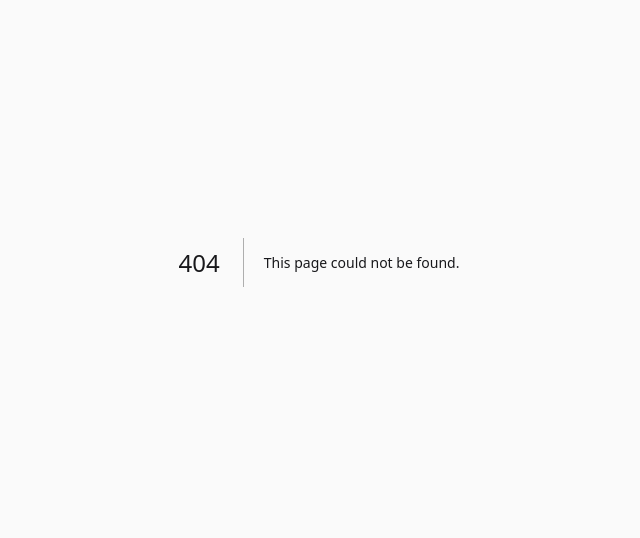
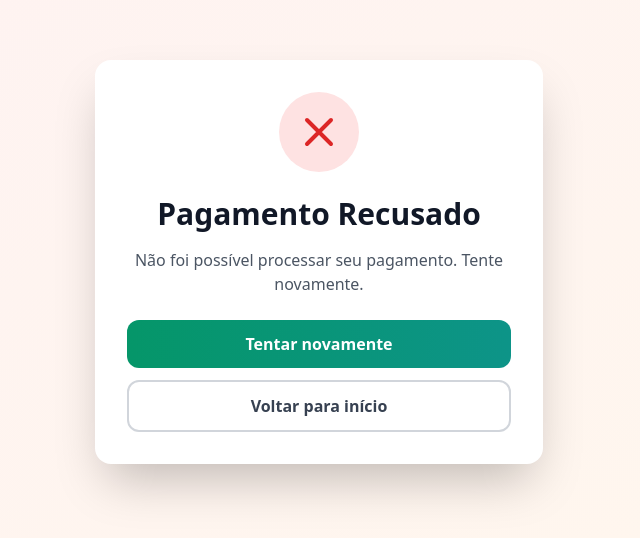
Before and after one commit to socdefainder-oss/pronto-frontend, a Next.js app: page /payment/failure in a window 1280 px wide. Before the commit this address had no page. Shown: the part 138-676 px from the top of the page, without its empty margins (321-961 px from the left). Built offline with nearby package versions, Linux system fonts and the light colour scheme.

Commit message:
feat: add Mercado Pago payment integration to frontend with PIX and credit card support

```diff
--- /dev/null
+++ b/app/payment/failure/page.tsx
@@ -0,0 +1,39 @@
+"use client";
+import { useSearchParams } from "next/navigation";
+import Link from "next/link";
+
+export default function PaymentFailure() {
+  const searchParams = useSearchParams();
+  const orderId = searchParams.get("order_id");
+
+  return (
+    <div className="min-h-screen flex items-center justify-center bg-gradient-to-br from-red-50 to-orange-50 p-4">
+      <div className="bg-white rounded-2xl shadow-2xl p-8 max-w-md w-full text-center">
+        <div className="w-20 h-20 bg-red-100 rounded-full flex items-center justify-center mx-auto mb-6">
+          <svg className="w-12 h-12 text-red-600" fill="none" stroke="currentColor" viewBox="0 0 24 24">
+            <path strokeLinecap="round" strokeLinejoin="round" strokeWidth={2} d="M6 18L18 6M6 6l12 12" />
+          </svg>
+        </div>
+        <h1 className="text-3xl font-bold text-gray-900 mb-4">Pagamento Recusado</h1>
+        <p className="text-gray-600 mb-6">Não foi possível processar seu pagamento. Tente novamente.</p>
+        {orderId && (
+          <p className="text-sm text-gray-500 mb-8">Pedido: #{orderId}</p>
+        )}
+        <div className="space-y-3">
+          <button
+            onClick={() => window.history.back()}
+            className="w-full px-6 py-3 bg-gradient-to-r from-emerald-600 to-teal-600 text-white font-bold rounded-xl hover:from-emerald-700 hover:to-teal-700 transition"
+          >
+            Tentar novamente
+          </button>
+          <Link
+            href="/"
+            className="block px-6 py-3 border-2 border-gray-300 text-gray-700 font-bold rounded-xl hover:bg-gray-50 transition"
+          >
+            Voltar para início
+          </Link>
+        </div>
+      </div>
+    </div>
+  );
+}
--- /dev/null
+++ b/app/payment/pending/page.tsx
@@ -0,0 +1,33 @@
+"use client";
+import { useSearchParams } from "next/navigation";
+import Link from "next/link";
+
+export default function PaymentPending() {
+  const searchParams = useSearchParams();
+  const orderId = searchParams.get("order_id");
+
+  return (
+    <div className="min-h-screen flex items-center justify-center bg-gradient-to-br from-amber-50 to-yellow-50 p-4">
+      <div className="bg-white rounded-2xl shadow-2xl p-8 max-w-md w-full text-center">
+        <div className="w-20 h-20 bg-amber-100 rounded-full flex items-center justify-center mx-auto mb-6">
+          <svg className="w-12 h-12 text-amber-600" fill="none" stroke="currentColor" viewBox="0 0 24 24">
+            <path strokeLinecap="round" strokeLinejoin="round" strokeWidth={2} d="M12 8v4l3 3m6-3a9 9 0 11-18 0 9 9 0 0118 0z" />
+          </svg>
+        </div>
+        <h1 className="text-3xl font-bold text-gray-900 mb-4">Pagamento Pendente</h1>
+        <p className="text-gray-600 mb-6">
+          Estamos aguardando a confirmação do seu pagamento. Você receberá uma notificação em breve.
+        </p>
+        {orderId && (
+          <p className="text-sm text-gray-500 mb-8">Pedido: #{orderId}</p>
+        )}
+        <Link
+          href="/"
+          className="inline-block px-6 py-3 bg-gradient-to-r from-emerald-600 to-teal-600 text-white font-bold rounded-xl hover:from-emerald-700 hover:to-teal-700 transition"
+        >
+          Voltar para início
+        </Link>
+      </div>
+    </div>
+  );
+}
--- /dev/null
+++ b/app/payment/success/page.tsx
@@ -0,0 +1,31 @@
+"use client";
+import { useSearchParams } from "next/navigation";
+import Link from "next/link";
+
+export default function PaymentSuccess() {
+  const searchParams = useSearchParams();
+  const orderId = searchParams.get("order_id");
+
+  return (
+    <div className="min-h-screen flex items-center justify-center bg-gradient-to-br from-emerald-50 to-teal-50 p-4">
+      <div className="bg-white rounded-2xl shadow-2xl p-8 max-w-md w-full text-center">
+        <div className="w-20 h-20 bg-emerald-100 rounded-full flex items-center justify-center mx-auto mb-6">
+          <svg className="w-12 h-12 text-emerald-600" fill="none" stroke="currentColor" viewBox="0 0 24 24">
+            <path strokeLinecap="round" strokeLinejoin="round" strokeWidth={2} d="M5 13l4 4L19 7" />
+          </svg>
+        </div>
+        <h1 className="text-3xl font-bold text-gray-900 mb-4">Pagamento Aprovado!</h1>
+        <p className="text-gray-600 mb-6">Seu pedido foi confirmado e já está sendo preparado.</p>
+        {orderId && (
+          <p className="text-sm text-gray-500 mb-8">Pedido: #{orderId}</p>
+        )}
+        <Link
+          href="/"
+          className="inline-block px-6 py-3 bg-gradient-to-r from-emerald-600 to-teal-600 text-white font-bold rounded-xl hover:from-emerald-700 hover:to-teal-700 transition"
+        >
+          Voltar para início
+        </Link>
+      </div>
+    </div>
+  );
+}
--- a/app/r/[slug]/page.tsx
+++ b/app/r/[slug]/page.tsx
@@ -191,22 +191,31 @@ export default function PublicRestaurantPage({ params }: { params: Promise<{ slu
 
       const order = await response.json();
 
-      // Limpar carrinho e fechar modal
+      // Limpar carrinho
       setCart([]);
       setShowCheckout(false);
 
-      // Redirecionar para WhatsApp
-      const phone = String(restaurant?.phone || "").replace(/\D/g, "");
-      if (phone) {
-        const message = encodeURIComponent(
-          `Olá! Acabei de fazer o pedido #${order.orderNumber}\n\n` +
-          `Total: R$ ${(order.totalCents / 100).toFixed(2).replace(".", ",")}\n\n` +
-          `Obrigado!`
-        );
-        window.open(`https://wa.me/${phone}?text=${message}`, "_blank");
+      // Criar pagamento no Mercado Pago
+      try {
+        const paymentResponse = await fetch(`${API_URL}/api/payments/create`, {
+          method: "POST",
+          headers: { "Content-Type": "application/json" },
+          body: JSON.stringify({
+            orderId: order.id,
+            paymentMethod: formData.get("paymentMethod") || "pix",
+          }),
+        });
+
+        if (paymentResponse.ok) {
+          const paymentData = await paymentResponse.json();
+          window.location.href = paymentData.sandboxInitPoint;
+        } else {
+          alert("Erro ao processar pagamento. Tente novamente.");
+        }
+      } catch (paymentError) {
+        console.error("Erro ao criar pagamento:", paymentError);
+        alert("Erro ao processar pagamento. Entre em contato com o restaurante.");
       }
-
-      alert(`Pedido #${order.orderNumber} criado com sucesso!\nO restaurante receberá sua solicitação.`);
     } catch (error) {
       console.error("Erro ao criar pedido:", error);
       alert("Erro ao criar pedido. Tente novamente.");
@@ -568,8 +577,8 @@ export default function PublicRestaurantPage({ params }: { params: Promise<{ slu
                 <div>
                   <label className="block text-sm font-bold text-gray-700 mb-2">Forma de Pagamento</label>
                   <select name="paymentMethod" className="w-full px-4 py-3 border-2 border-gray-300 rounded-xl focus:ring-2 focus:ring-emerald-500">
-                    <option value="cash">Dinheiro</option>
-                    <option value="pix">PIX</option>
+                    <option value="pix">PIX (Mercado Pago)</option>
+                    <option value="credit_card">Cart?o de Cr?dito (Mercado Pago)</option>
                     <option value="card">Cartão</option>
                   </select>
                 </div>
```
Also changed, not shown: 1 other file (tests, documents, lock files or other folders).
